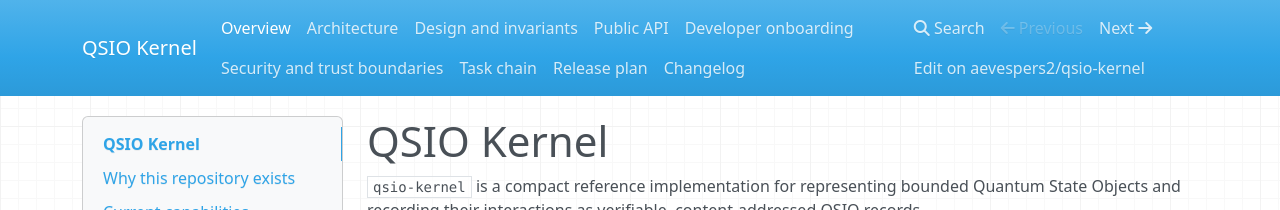
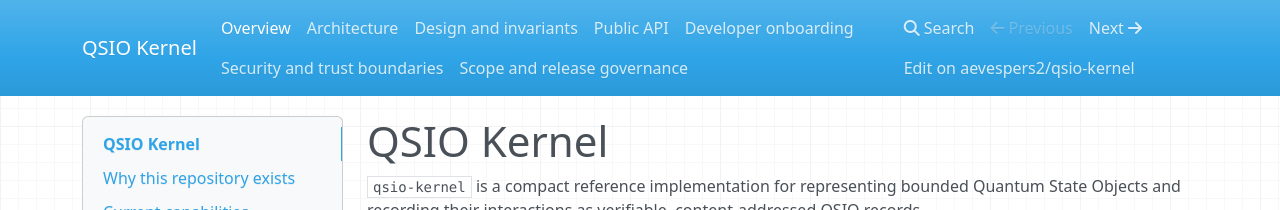
Before and after one commit to aevespers2/qsio-kernel, an MkDocs documentation site: the page built from docs/index.md, in a window 1280 px wide. Shown: the top 210 px of the page. Built offline with MkDocs 1.6.1, drawn with Linux system fonts in a browser that asks for light colours; nearby versions of some CDN libraries.

Commit message:
docs: keep MkDocs navigation within docs tree

```diff
--- a/mkdocs.yml
+++ b/mkdocs.yml
@@ -13,9 +13,7 @@ nav:
   - Public API: api.md
   - Developer onboarding: onboarding.md
   - Security and trust boundaries: security.md
-  - Task chain: ../taskchain.md
-  - Release plan: ../release.md
-  - Changelog: ../changelog.md
+  - Scope and release governance: governance.md
 
 markdown_extensions:
   - tables
```
